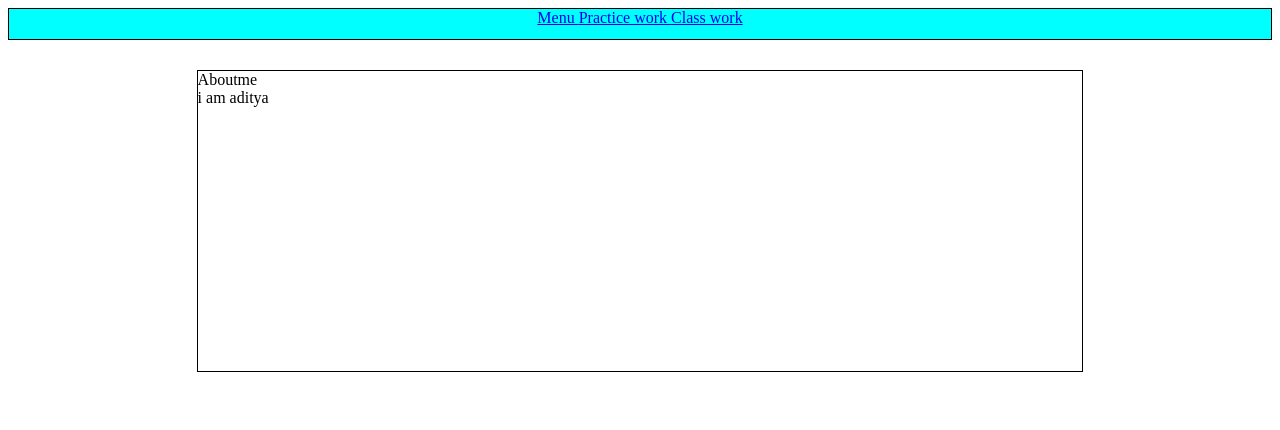
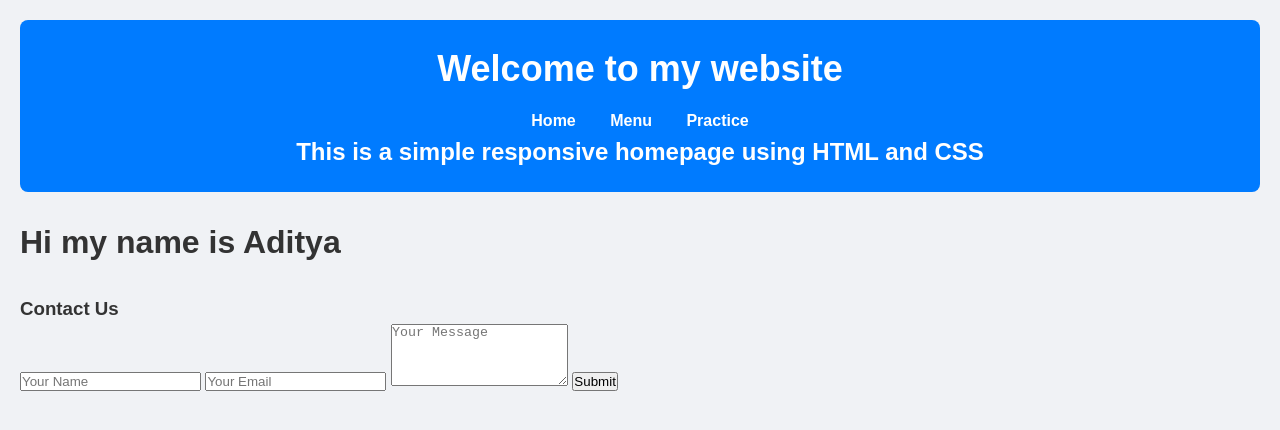
Before and after one commit to 1482aditya/aadi, a plain HTML site: page index.html in a window 1280 px wide. Drawn offline with Linux system fonts and the light colour scheme.

Commit message:
Add files via upload

```diff
--- a/index.html
+++ b/index.html
@@ -1,97 +1,80 @@
-<doctype html>
+<!DOCTYPE html>
+<html lang="en">
+<head>
+    <meta charset="UTF-8">
+    <meta name="viewport" content="width=device-width, initial-scale=1.0">
+    <title>portfolio</title>
 
-<html>
-
-
-
-<head> <title> portfolio </title>
-
-</head>
-
-
-
-
-
-
-
-<style>
-
-.headerclass
-{
-height:30px;
-border:1px solid black;
-text-align:center;
-background:cyan;
+    <style>/* Reset and base styles */
+        * {
+          margin: 0;
+          padding: 0;
+          box-sizing: border-box;
         }
 
-.aboutme
-{
-
-width:70%;
-height:300px;
-border:1px solid black;
-margin:auto;
-margin-top:30px;
-text-align:centre;
-
+        body {
+          font-family: Arial, sans-serif;
+          background-color: #f0f2f5;
+          color: #333;
+          line-height: 1.6;
+          padding: 20px;
         }
 
-.footer
-
-{
-height:30px;
-border:1px solid black;
-
-
-
-
+        /* Header styles */
+        header {
+          background-color: #007bff;
+          color: white;
+          padding: 20px;
+          text-align: center;
+          border-radius: 8px;
         }
 
- </styLe>
+        header h1 {
+          font-size: 36px;
+          margin-bottom: 10px;
+        }
 
+        nav {
+          margin-top: 10px;
+        }
 
-
-
-<body> <header class="headerclass">
+        nav a {
+          color: white;
+          text-decoration: none;
+          margin: 0 15px;
+          font-weight: bold;
+        }
+        </style>
+</head>
+<body>
+<header><h1> Welcome to my website </h1>
 <nav>
-
-<a href="www.google.com"> Menu </a>
-<a href="www.google.com"> Practice work </a>
-<a href="www.google.com"> Class work </a>
-
+<a href"">Home</a>
+<a href"">Menu</a>
+<a href"">Practice</a>
 
 
 </nav>
+
+
+<h2>This is a simple responsive homepage using HTML and CSS</h2>
+
+
 </header>
 
+<img src="" alt="">
 
-<div class="aboutme">
-Aboutme <br>
-<p2> i am aditya </p2>
-
-</div>
+<div> <p> <h1> <b> Hi my name is Aditya</b>  </h1> <br>
 
 
+</p></div>
 
-<footer>
-
- </footer>
-
+<h3>Contact Us</h3>
+<form action="#" method="POST">
+    <input type="text" name="name" placeholder="Your Name" required>
+    <input type="email" name="email" placeholder="Your Email" required>
+    <textarea name="message" rows="4" placeholder="Your Message" required></textarea>
+    <button type="submit">Submit</button>
+</form>
 </body>
-
-
-
-
-
-
-
-
-
-
-
-
-
-
-
-
 </html>
```
Lines whose indentation alone changed are shown as unchanged.
